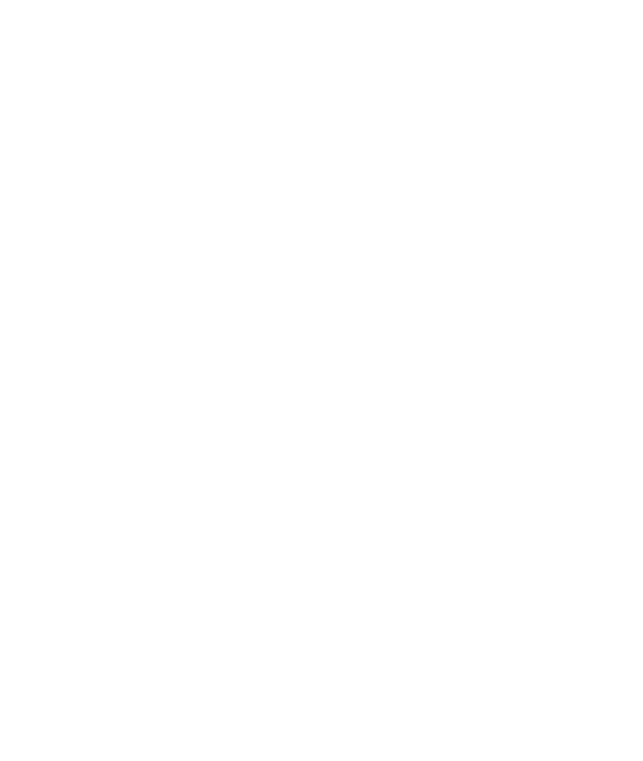
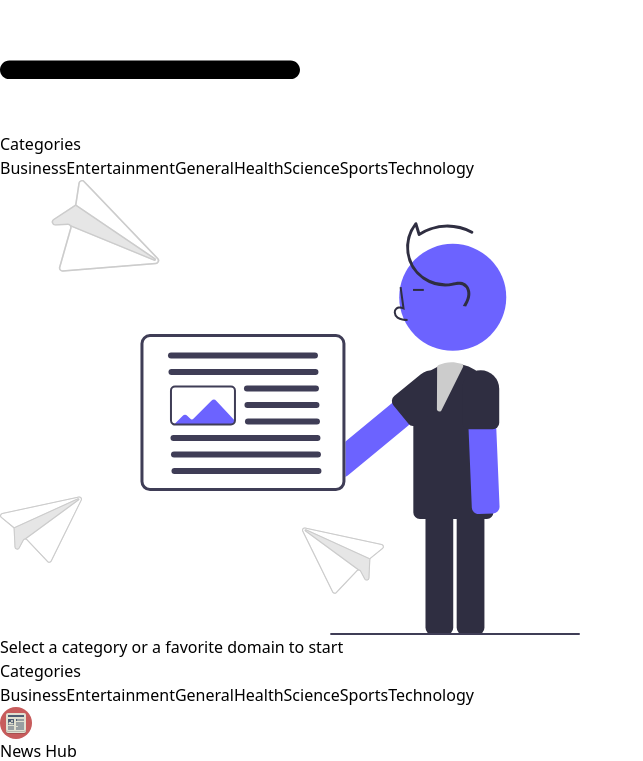
Before and after one commit to completejavascript/news-hub, a Vue app: page / in a window 1280 px wide. Before the commit this address led to /category/business. Shown: the part 1840-2601 px from the top of the page, without its empty margins (0-643 px from the left). Before the commit the page ends 1842 px from the top, so only its background shows below. Built offline with nearby package versions, Linux system fonts and the light colour scheme.

Commit message:
fix: add layouts and home view

```diff
--- /dev/null
+++ b/src/layouts/NewsLayout.vue
@@ -0,0 +1,16 @@
+<script setup lang="ts">
+import {RouterView} from 'vue-router';
+
+import NewsNav from '@/components/NewsNav.vue';
+</script>
+
+<template>
+  <div className="h-full w-full flex absolute top-0 pt-16">
+    <div class="hidden md:block md:w-80">
+      <NewsNav />
+    </div>
+    <div className="flex-1">
+      <RouterView />
+    </div>
+  </div>
+</template>
--- a/src/router/index.ts
+++ b/src/router/index.ts
@@ -1,7 +1,7 @@
 import {createRouter, createWebHistory} from 'vue-router';
 
+import NewsLayout from '../layouts/NewsLayout.vue';
 import HomeView from '../views/HomeView.vue';
-import CategoryNews from '../components/CategoryNews.vue';
 
 const router = createRouter({
   history: createWebHistory(import.meta.env.BASE_URL),
@@ -9,21 +9,21 @@
     {
       path: '/',
       name: 'home',
-      component: HomeView,
-      redirect: '/category/business',
+      component: NewsLayout,
       children: [
         {
+          path: '',
+          component: HomeView,
+        },
+        {
           path: 'category/:category',
-          component: CategoryNews,
+          component: () => import('../views/CategoryNewsView.vue'),
         },
       ],
     },
     {
       path: '/about',
       name: 'about',
-      // route level code-splitting
-      // this generates a separate chunk (About.[hash].js) for this route
-      // which is lazy-loaded when the route is visited.
       component: () => import('../views/AboutView.vue'),
     },
   ],
--- /dev/null
+++ b/src/views/CategoryNewsView.vue
@@ -0,0 +1,3 @@
+<template>
+  <main>Category news</main>
+</template>
--- a/src/views/HomeView.vue
+++ b/src/views/HomeView.vue
@@ -1,16 +1,8 @@
-<script setup lang="ts">
-import {RouterView} from 'vue-router';
-
-import NewsNav from '@/components/NewsNav.vue';
-</script>
-
 <template>
-  <div className="h-full w-full flex absolute top-0 pt-16">
-    <div class="hidden md:block md:w-80">
-      <NewsNav />
+  <main class="w-full h-full flex items-center justify-center flex-col p-4 gap-10">
+    <img src="@/assets/illustration_news.svg" class="w-full max-w-[400px]" />
+    <div class="text-slate-600 dark:text-slate-400 text-center">
+      Select a category or a favorite domain to start
     </div>
-    <div className="flex-1">
-      <RouterView />
-    </div>
-  </div>
+  </main>
 </template>
```
Also changed, not shown: src/assets/illustration_news.svg (added).
